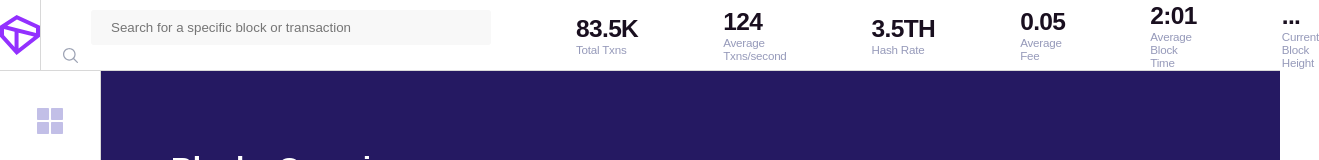
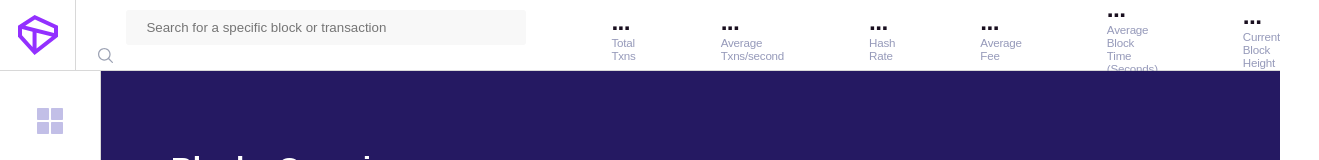
Before and after one commit to tari-project/block-explorer-frontend, a React (Create React App) app: page / in a window 1280 px wide. Shown: the top 160 px of the page, 1319 px wide, since content can reach past the window. Built offline with nearby package versions, Linux system fonts and the light colour scheme; no server answers.

Commit message:
Top bar adjustments (#23)
* Topbar api chain meta data

* Added uppercase for top bar item heading

* Placeholder data for fields and average tx per second calculation

* Replaced placeholders with api fields

* Change formatting on top bar

Co-authored-by: Yentl <yenty@tari.com>

```diff
--- a/src/api.ts
+++ b/src/api.ts
@@ -2,6 +2,12 @@ const apiURL: string = process.env.REACT_APP_EXPLORER_API_URL || "";
 
 interface ChainMetadata {
   blockHeight: number;
+  totalTransactions: number;
+  averageFee: number;
+  averageDifficulty: {
+    estimatedHashRate: number
+  };
+  avgBlockTimes: number;
 }
 
 export async function fetchChainMetadata(): Promise<ChainMetadata> {
--- a/src/components/TopBar.tsx
+++ b/src/components/TopBar.tsx
@@ -8,11 +8,33 @@ import TopBarSearch from './TopBarSearch';
 
 export default function TopBar() {
     const [blockHeight, setBlockHeight] = useState('...');
+    const [totalTransactions, setTotalTransactions] = useState('...');
+    const [averageTxPerSecond, setAverageTxPerSecond] = useState('...');
+    const [hashRate, setHashRate] = useState('...');
+    const [averageFee, setAverageFee] = useState('...');
+    const [averageBlockTime, setAverageBlockTime] = useState('...');
 
     const loadMetadata = useCallback(async () => {
         const metadata = await fetchChainMetadata();
-        const formattedBlockHeight = numeral(metadata.blockHeight).format('0,0');
+
+        const formattedBlockHeight = numeral(metadata.blockHeight).format('0');
         setBlockHeight(formattedBlockHeight);
+
+        const formattedTotalTransactions = numeral(metadata.totalTransactions).format('0');
+        setTotalTransactions(formattedTotalTransactions);
+
+        const calcAverageTxPerSecond = metadata.totalTransactions / metadata.avgBlockTimes;
+        const formattedCalcAverageTxPerSecond = numeral(calcAverageTxPerSecond).format('0.0');
+        setAverageTxPerSecond(formattedCalcAverageTxPerSecond);
+
+        const formattedHashRate = numeral(metadata.averageDifficulty.estimatedHashRate).format('0.0 a') + 'H';
+        setHashRate(formattedHashRate);
+
+        const formattedAverageFee = numeral(metadata.averageFee).format('0.00');
+        setAverageFee(formattedAverageFee);
+
+        const formattedAverageBlockTime = numeral(metadata.avgBlockTimes).format('0');
+        setAverageBlockTime(formattedAverageBlockTime);
     }, []);
 
     useEffect(() => {
@@ -27,11 +49,11 @@ export default function TopBar() {
             <div className="TopBar-searchContainer">
                 <TopBarSearch />
                 <div className="TopBar-itemContainer">
-                    <TopBarItem label="Total Txns" value="83.5K" />
-                    <TopBarItem label="Average Txns/second" value="124" />
-                    <TopBarItem label="Hash Rate" value="3.5TH" />
-                    <TopBarItem label="Average Fee" value="0.05" />
-                    <TopBarItem label="Average Block Time" value="2:01" />
+                    <TopBarItem label="Total Txns" value={totalTransactions} />
+                    <TopBarItem label="Average Txns/second" value={averageTxPerSecond} />
+                    <TopBarItem label="Hash Rate" value={hashRate} />
+                    <TopBarItem label="Average Fee" value={averageFee} />
+                    <TopBarItem label="Average Block Time (Seconds)" value={averageBlockTime} />
                     <TopBarItem label="Current Block Height" value={blockHeight} />
                 </div>
             </div>
--- a/src/components/TopBarItem.css
+++ b/src/components/TopBarItem.css
@@ -6,6 +6,7 @@
     font-weight: 900;
     letter-spacing: -0.64px;
     margin: 0;
+    text-transform: uppercase;
 }
 
 .TopBarItem > h4 {
```
